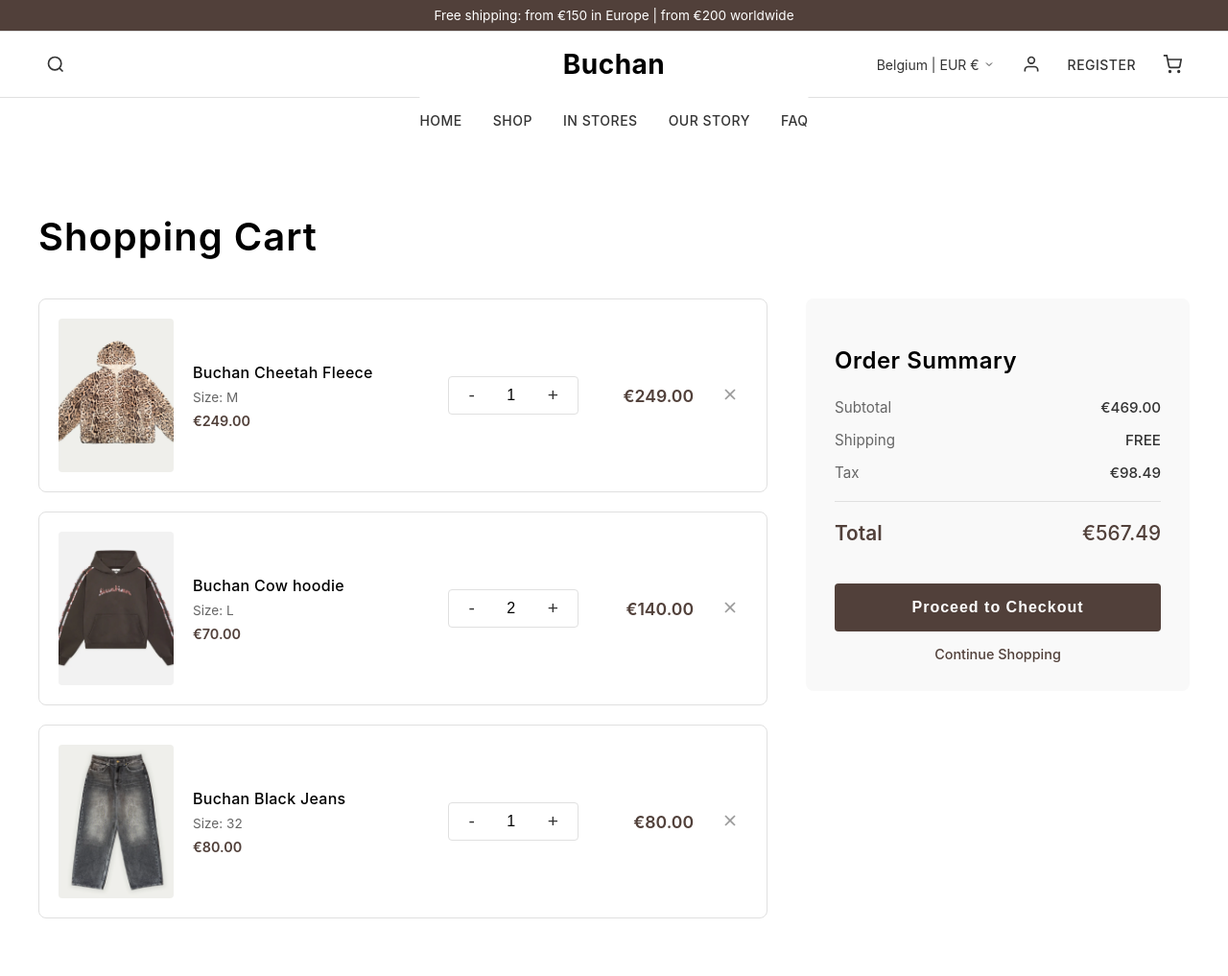
After one commit to r1047785/Onlineshop, a PHP site: page /pages/cart.php in a window 1280 px wide. The commit adds this page. Shown: the whole page at 96% size. Run offline with PHP 8.4, Linux system fonts and the light colour scheme.

Commit message:
feat: Implement shopping cart page with layout and styles; update navigation link to point to the new cart page

```diff
--- a/index.php
+++ b/index.php
@@ -48,7 +48,7 @@
 
        <a href="#"><p>REGISTER</p></a>
 
-      <a href="/cart" class="icon-btn" aria-label="Cart">
+      <a href="pages/cart.php" class="icon-btn" aria-label="Cart">
         <svg width="20" height="20" viewBox="0 0 24 24" fill="none" stroke="currentColor" stroke-width="2">
           <circle cx="9" cy="21" r="1"></circle>
           <circle cx="20" cy="21" r="1"></circle>
--- /dev/null
+++ b/pages/cart.php
@@ -0,0 +1,225 @@
+<!DOCTYPE html>
+<html lang="en">
+  <head>
+    <meta charset="UTF-8" />
+    <meta name="viewport" content="width=device-width, initial-scale=1.0" />
+    <title>Shopping Cart - Buchan</title>
+    <link rel="stylesheet" href="../styles/styles.css   " />
+    <link rel="stylesheet" href="../styles/cart.css" />
+  </head>
+  <body>
+    <nav>
+      <div class="top-bar">
+        Free shipping: from €150 in Europe | from €200 worldwide
+      </div>
+
+      <header class="nav">
+        <div class="nav-left">
+          <button class="search-btn" aria-label="Search">
+            <svg
+              width="20"
+              height="20"
+              viewBox="0 0 24 24"
+              fill="none"
+              stroke="currentColor"
+              stroke-width="2"
+            >
+              <circle cx="11" cy="11" r="8"></circle>
+              <path d="m21 21-4.35-4.35"></path>
+            </svg>
+          </button>
+        </div>
+
+        <a href="index.html" class="logo">Buchan</a>
+
+        <nav class="menu">
+          <a href="../index.php">HOME</a>
+          <a href="/shop">SHOP</a>
+          <a href="/in-stores">IN STORES</a>
+          <a href="/our-story">OUR STORY</a>
+          <a href="/faq">FAQ</a>
+        </nav>
+
+        <div class="nav-right">
+          <div class="region-selector">
+            Belgium | EUR €
+            <svg
+              width="12"
+              height="12"
+              viewBox="0 0 24 24"
+              fill="none"
+              stroke="currentColor"
+              stroke-width="2"
+            >
+              <polyline points="6 9 12 15 18 9"></polyline>
+            </svg>
+          </div>
+          <a href="/login" class="icon-btn" aria-label="Account">
+            <svg
+              width="20"
+              height="20"
+              viewBox="0 0 24 24"
+              fill="none"
+              stroke="currentColor"
+              stroke-width="2"
+            >
+              <path d="M20 21v-2a4 4 0 0 0-4-4H8a4 4 0 0 0-4 4v2"></path>
+              <circle cx="12" cy="7" r="4"></circle>
+            </svg>
+          </a>
+          <a href="#"><p>REGISTER</p></a>
+          <a href="cart.html" class="icon-btn" aria-label="Cart">
+            <svg
+              width="20"
+              height="20"
+              viewBox="0 0 24 24"
+              fill="none"
+              stroke="currentColor"
+              stroke-width="2"
+            >
+              <circle cx="9" cy="21" r="1"></circle>
+              <circle cx="20" cy="21" r="1"></circle>
+              <path
+                d="M1 1h4l2.68 13.39a2 2 0 0 0 2 1.61h9.72a2 2 0 0 0 2-1.61L23 6H6"
+              ></path>
+            </svg>
+          </a>
+        </div>
+      </header>
+    </nav>
+
+    <div class="cart-container">
+      <h1>Shopping Cart</h1>
+
+      <div class="cart-content">
+        <div class="cart-items">
+          <div class="cart-item">
+            <img
+              src="../images/item1.png"
+              alt="Buchan Cheetah Fleece"
+              class="cart-item-image"
+            />
+            <div class="cart-item-details">
+              <h3>Buchan Cheetah Fleece</h3>
+              <p class="item-size">Size: M</p>
+              <p class="item-price">€249.00</p>
+            </div>
+            <div class="cart-item-quantity">
+              <button class="qty-btn minus">-</button>
+              <input type="number" value="1" min="1" class="qty-input" />
+              <button class="qty-btn plus">+</button>
+            </div>
+            <div class="cart-item-total">€249.00</div>
+            <button class="remove-btn" aria-label="Remove item">
+              <svg
+                width="20"
+                height="20"
+                viewBox="0 0 24 24"
+                fill="none"
+                stroke="currentColor"
+                stroke-width="2"
+              >
+                <line x1="18" y1="6" x2="6" y2="18"></line>
+                <line x1="6" y1="6" x2="18" y2="18"></line>
+              </svg>
+            </button>
+          </div>
+
+          <div class="cart-item">
+            <img
+              src="../images/Item4.png"
+              alt="Buchan Cow hoodie"
+              class="cart-item-image"
+            />
+            <div class="cart-item-details">
+              <h3>Buchan Cow hoodie</h3>
+              <p class="item-size">Size: L</p>
+              <p class="item-price">€70.00</p>
+            </div>
+            <div class="cart-item-quantity">
+              <button class="qty-btn minus">-</button>
+              <input type="number" value="2" min="1" class="qty-input" />
+              <button class="qty-btn plus">+</button>
+            </div>
+            <div class="cart-item-total">€140.00</div>
+            <button class="remove-btn" aria-label="Remove item">
+              <svg
+                width="20"
+                height="20"
+                viewBox="0 0 24 24"
+                fill="none"
+                stroke="currentColor"
+                stroke-width="2"
+              >
+                <line x1="18" y1="6" x2="6" y2="18"></line>
+                <line x1="6" y1="6" x2="18" y2="18"></line>
+              </svg>
+            </button>
+          </div>
+
+          <div class="cart-item">
+            <img
+              src="../images/item7.png"
+              alt="Buchan Black Jeans"
+              class="cart-item-image"
+            />
+            <div class="cart-item-details">
+              <h3>Buchan Black Jeans</h3>
+              <p class="item-size">Size: 32</p>
+              <p class="item-price">€80.00</p>
+            </div>
+            <div class="cart-item-quantity">
+              <button class="qty-btn minus">-</button>
+              <input type="number" value="1" min="1" class="qty-input" />
+              <button class="qty-btn plus">+</button>
+            </div>
+            <div class="cart-item-total">€80.00</div>
+            <button class="remove-btn" aria-label="Remove item">
+              <svg
+                width="20"
+                height="20"
+                viewBox="0 0 24 24"
+                fill="none"
+                stroke="currentColor"
+                stroke-width="2"
+              >
+                <line x1="18" y1="6" x2="6" y2="18"></line>
+                <line x1="6" y1="6" x2="18" y2="18"></line>
+              </svg>
+            </button>
+          </div>
+        </div>
+
+        <div class="cart-summary">
+          <h2>Order Summary</h2>
+
+          <div class="summary-row">
+            <span>Subtotal</span>
+            <span>€469.00</span>
+          </div>
+
+          <div class="summary-row">
+            <span>Shipping</span>
+            <span>FREE</span>
+          </div>
+
+          <div class="summary-row">
+            <span>Tax</span>
+            <span>€98.49</span>
+          </div>
+
+          <div class="summary-divider"></div>
+
+          <div class="summary-row total">
+            <span>Total</span>
+            <span>€567.49</span>
+          </div>
+
+          <button class="checkout-btn">Proceed to Checkout</button>
+
+          <a href="index.html" class="continue-shopping">Continue Shopping</a>
+        </div>
+      </div>
+    </div>
+  </body>
+</html>
--- /dev/null
+++ b/styles/cart.css
@@ -0,0 +1,209 @@
+.cart-container {
+  max-width: 1400px;
+  margin: 120px auto 60px;
+  padding: 0 40px;
+}
+
+.cart-container h1 {
+  font-size: 2.5rem;
+  margin-bottom: 40px;
+  font-weight: 600;
+  letter-spacing: 1px;
+}
+
+.cart-content {
+  display: grid;
+  grid-template-columns: 1fr 400px;
+  gap: 40px;
+}
+
+.cart-items {
+  display: flex;
+  flex-direction: column;
+  gap: 20px;
+}
+
+.cart-item {
+  display: grid;
+  grid-template-columns: 120px 1fr auto auto auto;
+  gap: 20px;
+  align-items: center;
+  padding: 20px;
+  background: white;
+  border: 1px solid #e0e0e0;
+  border-radius: 8px;
+  position: relative;
+}
+
+.cart-item-image {
+  width: 120px;
+  height: 160px;
+  object-fit: cover;
+  border-radius: 4px;
+}
+
+.cart-item-details {
+  display: flex;
+  flex-direction: column;
+  gap: 8px;
+}
+
+.cart-item-details h3 {
+  font-size: 1rem;
+  font-weight: 500;
+  margin: 0;
+  letter-spacing: 0.3px;
+}
+
+.item-size {
+  font-size: 0.85rem;
+  color: #666;
+  margin: 0;
+}
+
+.item-price {
+  font-size: 0.9rem;
+  font-weight: 600;
+  color: #51403a;
+  margin: 0;
+}
+
+.cart-item-quantity {
+  display: flex;
+  align-items: center;
+  gap: 10px;
+  border: 1px solid #e0e0e0;
+  border-radius: 4px;
+  padding: 8px 12px;
+}
+
+.qty-btn {
+  background: none;
+  border: none;
+  font-size: 1.2rem;
+  cursor: pointer;
+  color: #333;
+  padding: 0 8px;
+  transition: color 0.2s;
+}
+
+.qty-btn:hover {
+  color: #51403a;
+}
+
+.qty-input {
+  width: 40px;
+  text-align: center;
+  border: none;
+  font-size: 1rem;
+  font-weight: 500;
+}
+
+.qty-input::-webkit-outer-spin-button,
+.qty-input::-webkit-inner-spin-button {
+  -webkit-appearance: none;
+  margin: 0;
+}
+
+.cart-item-total {
+  font-size: 1.1rem;
+  font-weight: 600;
+  color: #51403a;
+  min-width: 100px;
+  text-align: right;
+}
+
+.remove-btn {
+  background: none;
+  border: none;
+  cursor: pointer;
+  color: #999;
+  padding: 8px;
+  transition: color 0.2s;
+}
+
+.remove-btn:hover {
+  color: #d32f2f;
+}
+
+.cart-summary {
+  background: #f9f9f9;
+  padding: 30px;
+  border-radius: 8px;
+  height: fit-content;
+  position: sticky;
+  top: 120px;
+}
+
+.cart-summary h2 {
+  font-size: 1.5rem;
+  margin-bottom: 25px;
+  font-weight: 600;
+  letter-spacing: 0.5px;
+}
+
+.summary-row {
+  display: flex;
+  justify-content: space-between;
+  margin-bottom: 15px;
+  font-size: 0.95rem;
+}
+
+.summary-row span:first-child {
+  color: #666;
+}
+
+.summary-row span:last-child {
+  font-weight: 500;
+  color: #333;
+}
+
+.summary-divider {
+  height: 1px;
+  background: #e0e0e0;
+  margin: 20px 0;
+}
+
+.summary-row.total {
+  font-size: 1.3rem;
+  font-weight: 600;
+  margin-top: 20px;
+}
+
+.summary-row.total span {
+  color: #51403a;
+}
+
+.checkout-btn {
+  width: 100%;
+  background: #51403a;
+  color: white;
+  border: none;
+  padding: 16px;
+  font-size: 1rem;
+  font-weight: 600;
+  letter-spacing: 1px;
+  cursor: pointer;
+  border-radius: 4px;
+  margin-top: 25px;
+  transition: background 0.3s;
+}
+
+.checkout-btn:hover {
+  background: #3d2f28;
+}
+
+.continue-shopping {
+  display: block;
+  text-align: center;
+  margin-top: 15px;
+  color: #51403a;
+  text-decoration: none;
+  font-size: 0.9rem;
+  font-weight: 500;
+  transition: opacity 0.2s;
+}
+
+.continue-shopping:hover {
+  opacity: 0.7;
+}
```
Also changed, not shown: pages/cart.html (deleted).
